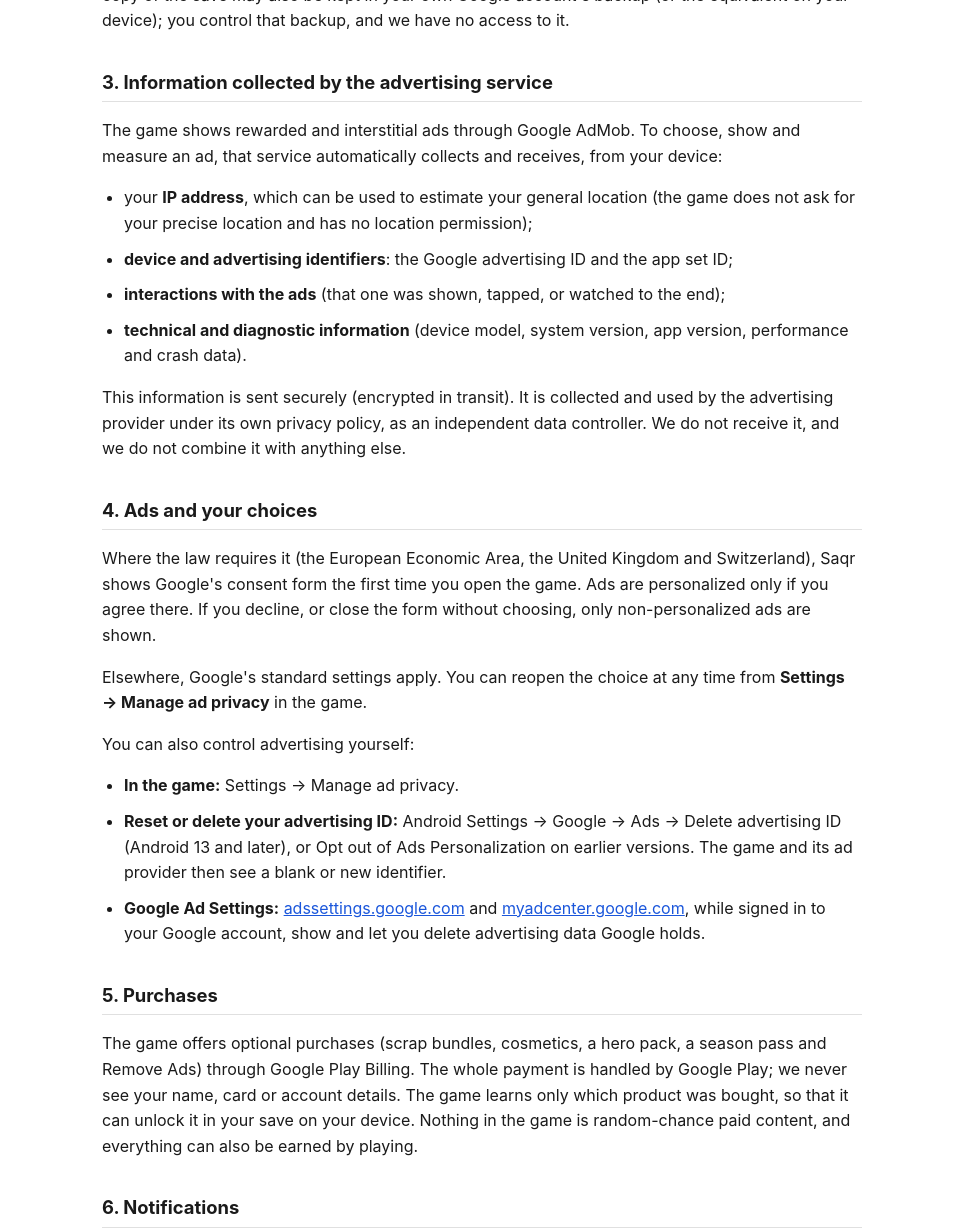
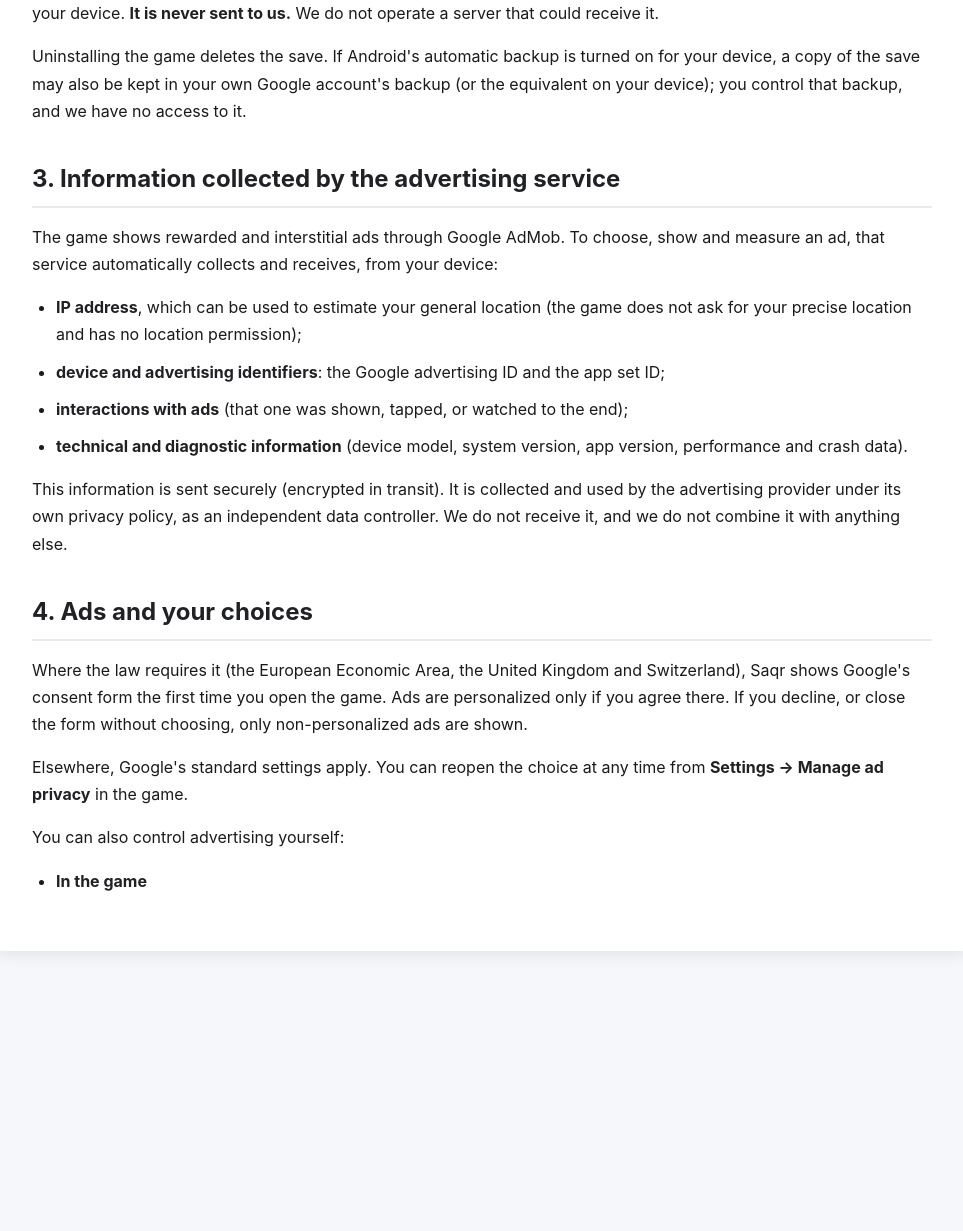
Before and after one commit to samaneng2002/zadi-privacy-policy, a plain HTML site: page saqr/google.html in a window 1280 px wide. Shown: the part 657-1888 px from the top of the page, without its empty margins (158-1121 px from the left). After the commit the page ends 1648 px from the top, so only its background shows below. Drawn offline with Linux system fonts and the light colour scheme.

Commit message:
Update google.html

```diff
--- a/saqr/google.html
+++ b/saqr/google.html
@@ -4,71 +4,139 @@
 <meta charset="UTF-8">
 <meta name="viewport" content="width=device-width, initial-scale=1.0">
 <title>Privacy Policy for Saqr (Google Play)</title>
+
 <style>
-  body { font-family: -apple-system, "Segoe UI", Roboto, Arial, sans-serif; max-width: 760px; margin: 0 auto; padding: 32px 20px 80px; line-height: 1.6; color: #1a1a1a; background: #ffffff; }
-  h1 { font-size: 1.6em; margin-bottom: 4px; }
-  .updated { color: #555; font-style: italic; margin-bottom: 28px; }
-  h2 { font-size: 1.15em; margin-top: 34px; margin-bottom: 8px; border-bottom: 1px solid #e0e0e0; padding-bottom: 4px; }
-  ul { padding-left: 22px; }
-  li { margin-bottom: 10px; }
-  a { color: #1a56db; }
-  code { background: #f3f3f3; padding: 1px 4px; border-radius: 3px; }
+body{
+    font-family:-apple-system,BlinkMacSystemFont,"Segoe UI",Roboto,Arial,sans-serif;
+    background:#f5f7fb;
+    color:#1a1a1a;
+    line-height:1.7;
+    margin:0;
+    padding:40px 20px;
+}
+
+.container{
+    max-width:900px;
+    margin:0 auto;
+    background:#ffffff;
+    padding:40px;
+    border-radius:12px;
+    box-shadow:0 4px 16px rgba(0,0,0,0.08);
+}
+
+h1{
+    color:#1a73e8;
+    margin-bottom:8px;
+}
+
+.updated{
+    color:#5f6368;
+    font-style:italic;
+    margin-bottom:30px;
+}
+
+h2{
+    margin-top:34px;
+    margin-bottom:10px;
+    padding-bottom:6px;
+    border-bottom:2px solid #e8eaed;
+    color:#202124;
+}
+
+ul{
+    padding-left:24px;
+}
+
+li{
+    margin-bottom:10px;
+}
+
+a{
+    color:#1a73e8;
+    text-decoration:none;
+}
+
+a:hover{
+    text-decoration:underline;
+}
+
+strong{
+    color:#202124;
+}
 </style>
 </head>
 <body>
 
+<div class="container">
+
 <h1>Privacy Policy for Saqr</h1>
 <p class="updated">Effective date: October 17, 2026</p>
+
 <h2>1. Introduction</h2>
-<p>This policy explains what Saqr ("the game", "we", "us") does with information when you play the <strong>Google Play version</strong>. Saqr is made by EasyMeasy, the trade name of Ahmed ElSaman Amin Ahmed ("the developer"). Questions go to <a href="mailto:ehow.courses@gmail.com">ehow.courses@gmail.com</a>.</p>
-<p>In one paragraph: Saqr keeps your progress on your own device, has no accounts and no server of ours, and shows optional ads and sells optional items through Google Play. The advertising and payment services of Google Play see the technical information they need to do that. We ask you for nothing else, and we cannot identify you from anything the game collects.</p>
+
+<p>
+This policy explains what Saqr ("the game", "we", "us") does with information when you play the
+<strong>Google Play version</strong>. Saqr is made by EasyMeasy, the trade name of Ahmed ElSaman Amin Ahmed
+("the developer"). Questions go to
+<a href="mailto:ehow.courses@gmail.com">ehow.courses@gmail.com</a>.
+</p>
+
+<p>
+In one paragraph: Saqr keeps your progress on your own device, has no accounts and no server of ours,
+and shows optional ads and sells optional items through Google Play. The advertising and payment
+services of Google Play see the technical information they need to do that. We ask you for nothing else,
+and we cannot identify you from anything the game collects.
+</p>
+
 <h2>2. Information the game keeps on your device</h2>
-<p>Your progress (unlocked heroes, weapon levels, currency, settings, language, daily quests and streaks, the local leaderboard, which ads you have already watched today) is written to a save file inside the game's own storage on your device. <strong>It is never sent to us.</strong> We do not operate a server that could receive it.</p>
-<p>Uninstalling the game deletes the save. If Android's automatic backup is turned on for your device, a copy of the save may also be kept in your own Google account's backup (or the equivalent on your device); you control that backup, and we have no access to it.</p>
+
+<p>
+Your progress (unlocked heroes, weapon levels, currency, settings, language, daily quests and streaks,
+the local leaderboard, which ads you have already watched today) is written to a save file inside the
+game's own storage on your device. <strong>It is never sent to us.</strong> We do not operate a server
+that could receive it.
+</p>
+
+<p>
+Uninstalling the game deletes the save. If Android's automatic backup is turned on for your device,
+a copy of the save may also be kept in your own Google account's backup (or the equivalent on your
+device); you control that backup, and we have no access to it.
+</p>
+
 <h2>3. Information collected by the advertising service</h2>
-<p>The game shows rewarded and interstitial ads through Google AdMob. To choose, show and measure an ad, that service automatically collects and receives, from your device:</p>
+
+<p>
+The game shows rewarded and interstitial ads through Google AdMob. To choose, show and measure an ad,
+that service automatically collects and receives, from your device:
+</p>
+
 <ul>
-  <li>your <strong>IP address</strong>, which can be used to estimate your general location (the game does not ask for your precise location and has no location permission);</li>
-  <li><strong>device and advertising identifiers</strong>: the Google advertising ID and the app set ID;</li>
-  <li><strong>interactions with the ads</strong> (that one was shown, tapped, or watched to the end);</li>
-  <li><strong>technical and diagnostic information</strong> (device model, system version, app version, performance and crash data).</li>
-</ul>
-<p>This information is sent securely (encrypted in transit). It is collected and used by the advertising provider under its own privacy policy, as an independent data controller. We do not receive it, and we do not combine it with anything else.</p>
-<h2>4. Ads and your choices</h2>
-<p>Where the law requires it (the European Economic Area, the United Kingdom and Switzerland), Saqr shows Google's consent form the first time you open the game. Ads are personalized only if you agree there. If you decline, or close the form without choosing, only non-personalized ads are shown.</p>
-<p>Elsewhere, Google's standard settings apply. You can reopen the choice at any time from <strong>Settings → Manage ad privacy</strong> in the game.</p>
-<p>You can also control advertising yourself:</p>
-<ul>
-  <li><strong>In the game:</strong> Settings → Manage ad privacy.</li>
-  <li><strong>Reset or delete your advertising ID:</strong> Android Settings → Google → Ads → Delete advertising ID (Android 13 and later), or Opt out of Ads Personalization on earlier versions. The game and its ad provider then see a blank or new identifier.</li>
-  <li><strong>Google Ad Settings:</strong> <a href="https://adssettings.google.com">adssettings.google.com</a> and <a href="https://myadcenter.google.com">myadcenter.google.com</a>, while signed in to your Google account, show and let you delete advertising data Google holds.</li>
-</ul>
-<h2>5. Purchases</h2>
-<p>The game offers optional purchases (scrap bundles, cosmetics, a hero pack, a season pass and Remove Ads) through Google Play Billing. The whole payment is handled by Google Play; we never see your name, card or account details. The game learns only which product was bought, so that it can unlock it in your save on your device. Nothing in the game is random-chance paid content, and everything can also be earned by playing.</p>
-<h2>6. Notifications</h2>
-<p>If you allow notifications, the game may schedule a local reminder on your device, for example about a daily streak, using Android's own alarm system. This involves no network request, no push service and no server of ours. You can turn notifications off at any time in Android's per-app settings.</p>
-<h2>7. What the game does not do</h2>
-<ul>
-  <li>It has no account, login, profile or chat, and no user-generated content.</li>
-  <li>It has no analytics, no crash-reporting service and no tracking of our own.</li>
-  <li>It does not request your location, contacts, photos, camera, microphone or phone number.</li>
-  <li>It does not sell your information. (Some laws describe the advertising provider's own use of advertising identifiers as a "sale" or "sharing"; you can opt out as described in section 4.)</li>
-</ul>
-<h2>8. Why information is used, and your rights</h2>
-<p>The advertising service uses the information in section 3 to show ads, to measure them, and to prevent fraud and abuse. That is the only purpose. Where the law requires your consent for personalized ads (for example in the EEA, the UK and Switzerland), it is asked for as described in section 4.</p>
-<p>Depending on where you live, you may have the right to access, correct, delete, restrict or object to the use of your personal information, to take it with you, to withdraw consent, and to complain to your data-protection authority. Because we hold no personal information about you, the data these rights apply to is held by the advertising provider: use the controls in section 4, or write to us and we will help you reach them. We will answer within a reasonable time.</p>
-<h2>9. Retention, security and transfers</h2>
-<p>We keep no personal information, so there is nothing for us to retain or secure on a server. Your save stays on your device until you delete it. Data sent to the advertising provider is encrypted in transit; how long the provider keeps it, and where in the world it is processed, is set out in the provider's own policy, linked at the end of this page.</p>
-<h2>10. Children</h2>
-<p>Saqr is an action game for teenagers and adults and is not directed at children under 13. We do not knowingly collect information from children. If you believe a child's information has reached us in a way this policy does not describe, write to <a href="mailto:ehow.courses@gmail.com">ehow.courses@gmail.com</a> and we will look into it.</p>
-<h2>11. Changes to this policy</h2>
-<p>If this policy changes, the date at the top changes, and for a change that matters the game's next update will say so in its release notes. Please check this page now and then.</p>
-<h2>12. Contact</h2>
-<p>EasyMeasy (Ahmed ElSaman Amin Ahmed): <a href="mailto:ehow.courses@gmail.com">ehow.courses@gmail.com</a></p>
-<h2>Third-party policies</h2>
-<ul>
-  <li>Google Play Services, AdMob, Google Play Billing and the User Messaging Platform: <a href="https://policies.google.com/privacy">policies.google.com/privacy</a>.</li>
+<li><strong>IP address</strong>, which can be used to estimate your general location (the game does not ask for your precise location and has no location permission);</li>
+<li><strong>device and advertising identifiers</strong>: the Google advertising ID and the app set ID;</li>
+<li><strong>interactions with ads</strong> (that one was shown, tapped, or watched to the end);</li>
+<li><strong>technical and diagnostic information</strong> (device model, system version, app version, performance and crash data).</li>
 </ul>
 
-</body>
-</html>
+<p>
+This information is sent securely (encrypted in transit). It is collected and used by the advertising
+provider under its own privacy policy, as an independent data controller. We do not receive it,
+and we do not combine it with anything else.
+</p>
+
+<h2>4. Ads and your choices</h2>
+
+<p>
+Where the law requires it (the European Economic Area, the United Kingdom and Switzerland), Saqr shows
+Google's consent form the first time you open the game. Ads are personalized only if you agree there.
+If you decline, or close the form without choosing, only non-personalized ads are shown.
+</p>
+
+<p>
+Elsewhere, Google's standard settings apply. You can reopen the choice at any time from
+<strong>Settings → Manage ad privacy</strong> in the game.
+</p>
+
+<p>You can also control advertising yourself:</p>
+
+<ul>
+<li><strong>In the game
```
